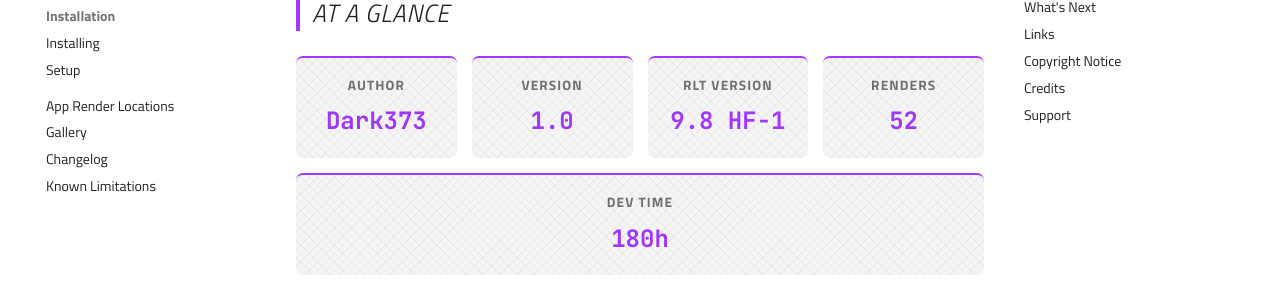
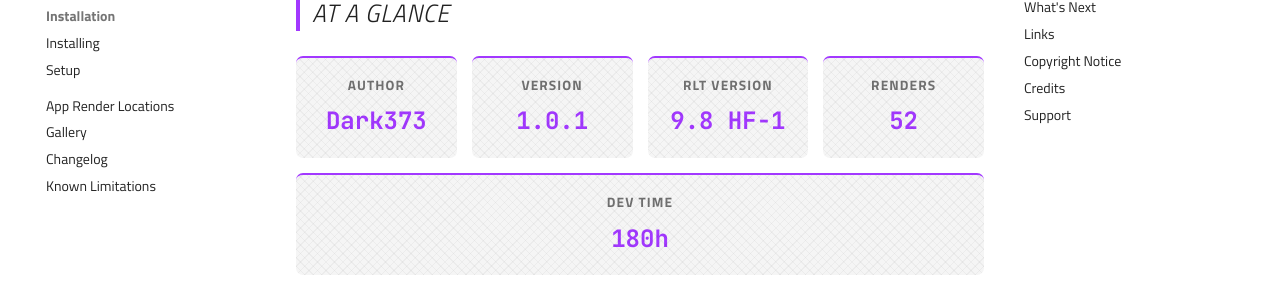
Before and after one commit to Dark373/Dark373-docs, an MkDocs documentation site: the page built from docs/f1-2026-theme/index.md, in a window 1280 px wide and 900 px high, scrolled down 476 px. Shown: the part 155-456 px from the top of the window. Built offline with MkDocs 1.6.1 and Material for MkDocs 9.7.7, drawn with Linux system fonts in a browser that asks for light colours; comment, search, counter and statistics services are not loaded.

Commit message:
Update index.md

```diff
--- a/docs/f1-2026-theme/index.md
+++ b/docs/f1-2026-theme/index.md
@@ -29,7 +29,7 @@ enjoy the theme.
 
 <div class="stat-strip">
   <div class="stat"><span class="stat-label">Author</span><span class="stat-value">Dark373</span></div>
-  <div class="stat"><span class="stat-label">Version</span><span class="stat-value">1.0</span></div>
+  <div class="stat"><span class="stat-label">Version</span><span class="stat-value">1.0.1</span></div>
   <div class="stat"><span class="stat-label">RLT Version</span><span class="stat-value">9.8 HF-1</span></div>
   <div class="stat"><span class="stat-label">Renders</span><span class="stat-value">52</span></div>
   <div class="stat"><span class="stat-label">Dev Time</span><span class="stat-value">180h</span></div>
```
